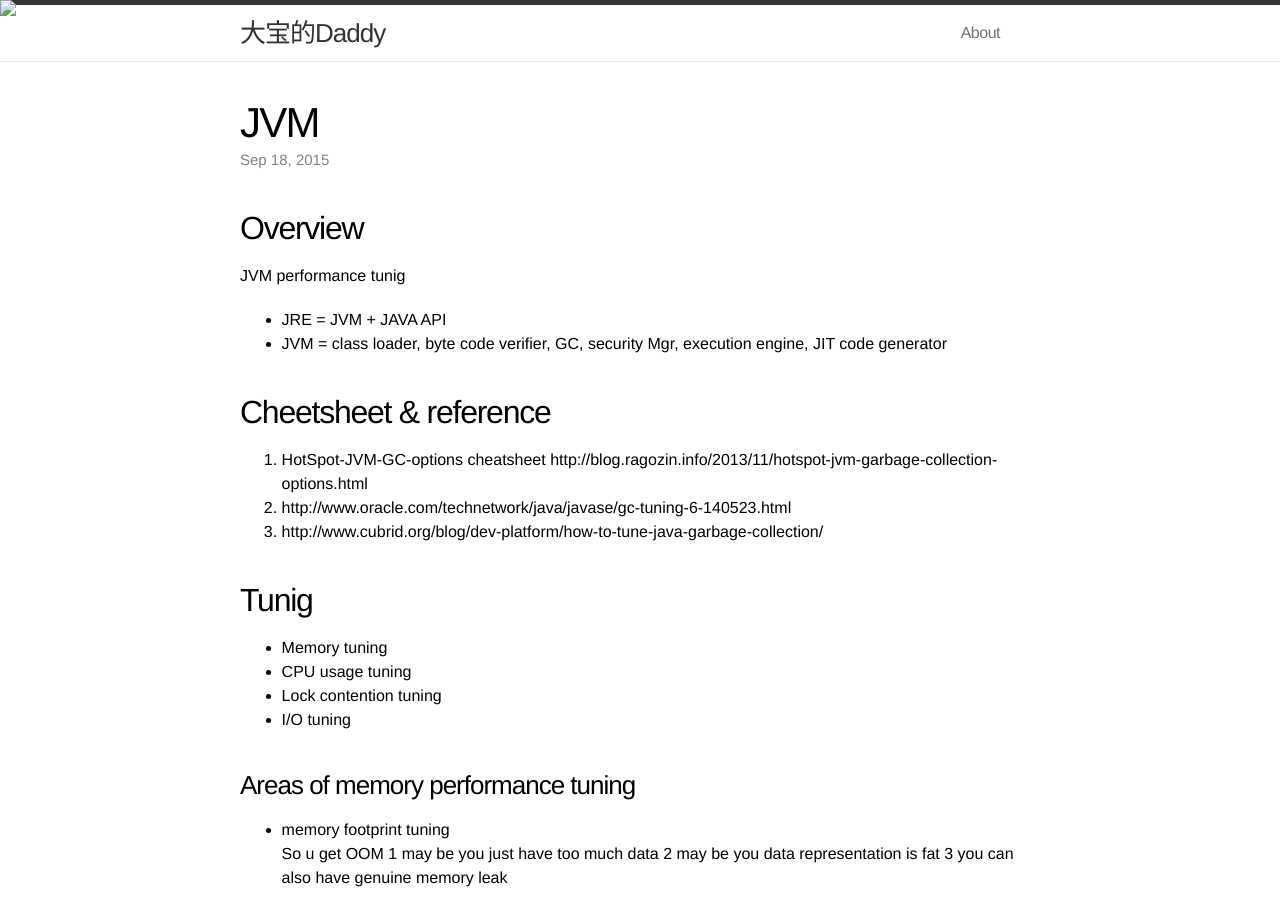
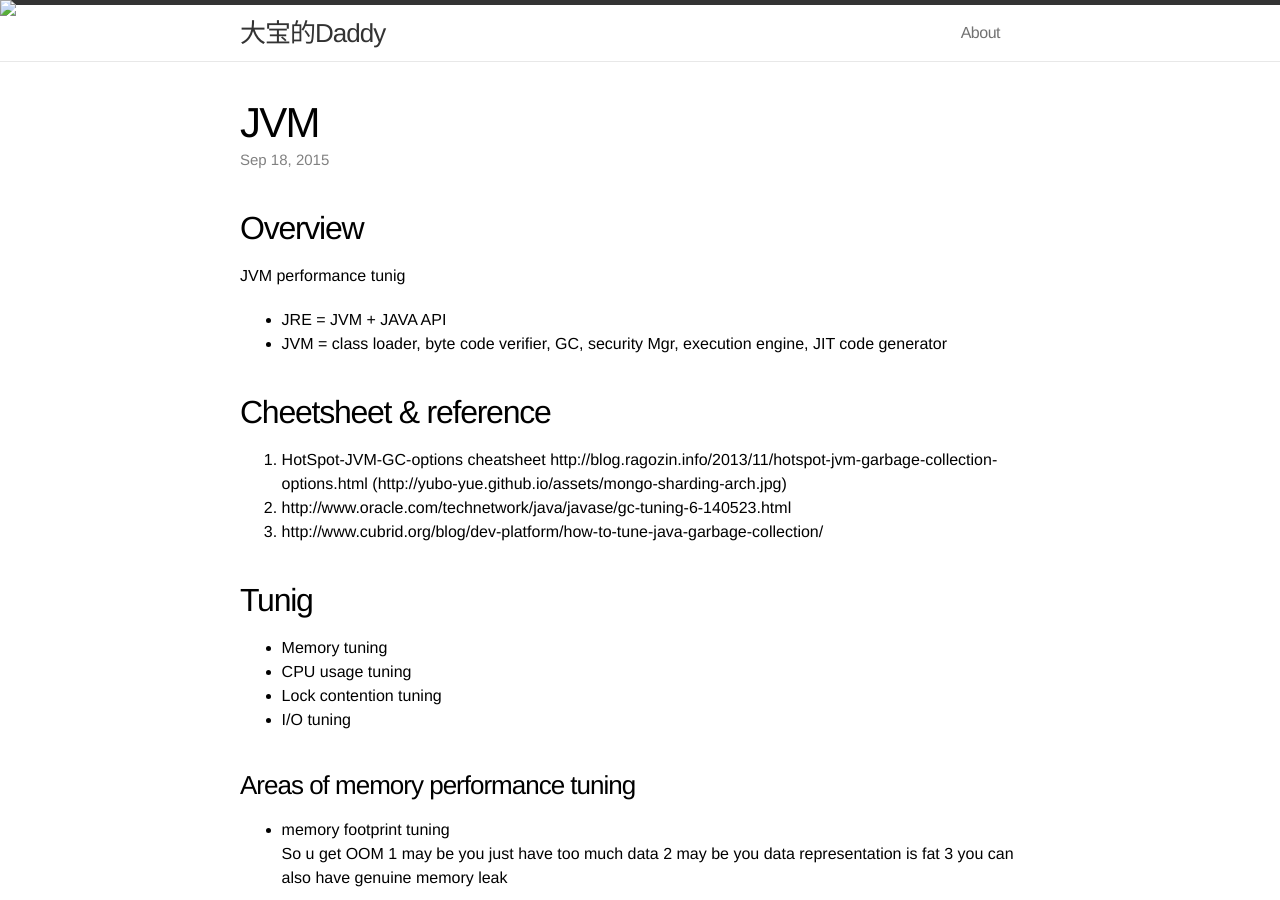
Before and after one commit to yubo-yue/yubo-yue.github.io, a Jekyll site: the page built from _posts/2015-09-28-JVM-tuning.markdown, in a window 1280 px wide and 900 px high. Built offline with Jekyll 4.4.1, drawn with Linux system fonts in a browser that asks for light colours.

Commit message:
add jvm tuning cheetsheet

```diff
--- a/_posts/2015-09-28-JVM-tuning.markdown
+++ b/_posts/2015-09-28-JVM-tuning.markdown
@@ -13,6 +13,7 @@ JVM performance tunig
 ## Cheetsheet & reference
 1. HotSpot-JVM-GC-options cheatsheet
 http://blog.ragozin.info/2013/11/hotspot-jvm-garbage-collection-options.html
+ ({{ site.url }}/assets/mongo-sharding-arch.jpg)
 2. http://www.oracle.com/technetwork/java/javase/gc-tuning-6-140523.html
 3. http://www.cubrid.org/blog/dev-platform/how-to-tune-java-garbage-collection/
 
```
Also changed, not shown: assets/HotSpot-JVM-GC-options-cheatsheet.png (added).
